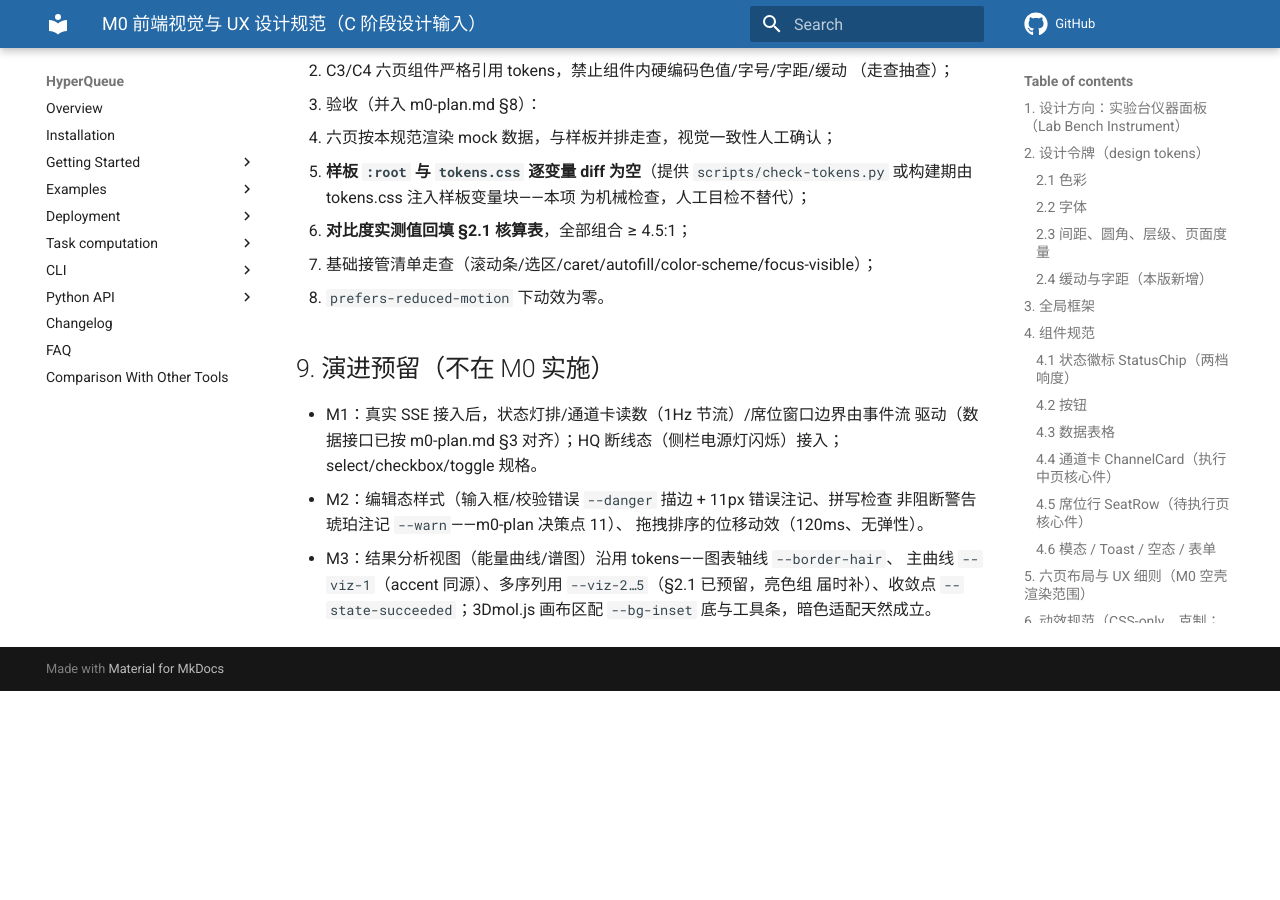
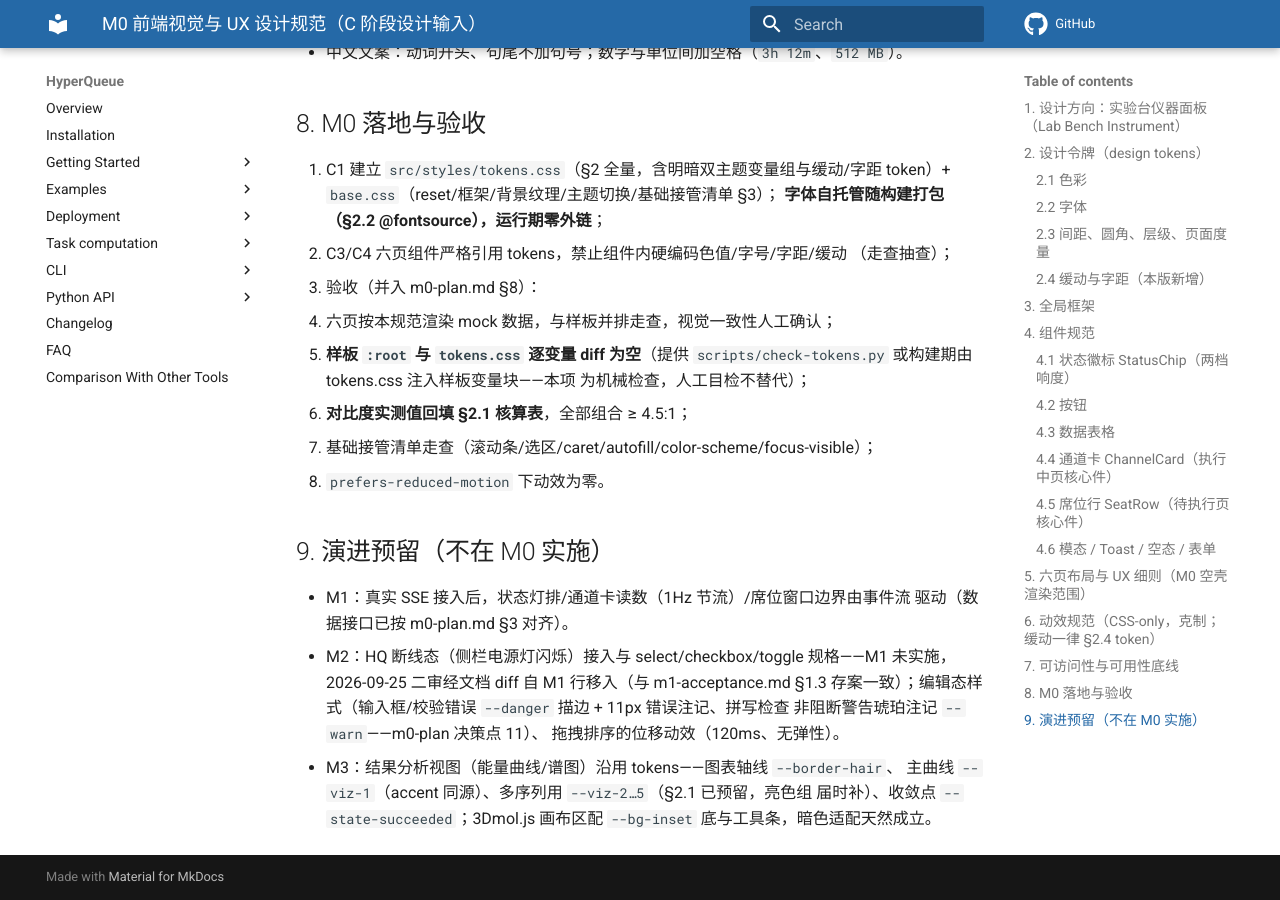
Before and after one commit to baizhancaiji/gauforge, an MkDocs documentation site: the page built from docs/plans/m0-frontend-design.md, in a window 1280 px wide and 900 px high, scrolled down 12369 px. Built offline with MkDocs 1.6.1 and Material for MkDocs 9.7.7, drawn with Linux system fonts in a browser that asks for light colours; comment, search, counter and statistics services are not loaded; the version menu is left out; before the commit the page ends 13060 px from its top, so only the background shows below that; some of the changed text lies outside the part shown.

Commit message:
docs(design): 补录呼吸曲线与已实现动效并将两项 M1 承诺移入 M2
- §2.4 增列呼吸曲线 ease-in-out（仅呼吸类动效），缓动白名单改为两曲线+呼吸曲线
- §6 补录停滞告警呼吸 stallbreathe 1.6s、断线闪烁 pulse 1.2s，running 呼吸行区分状态点 breathe 与通道卡 cardpulse 两实现
- §9/§3/§4.6：HQ 连接状态行真实化与 select/checkbox/toggle 规格移入 M2 行（与 m1-acceptance §1.3 存案一致）
- 二审清单 D-05/D-08（裁决 K3/K5 取建议值）

````diff
--- a/docs/plans/m0-frontend-design.md
+++ b/docs/plans/m0-frontend-design.md
@@ -239,8 +239,9 @@
 --ls-wide:  .14em;  /* 刻度标签：区块 lab、CH 通道号、读数标签、页码、导航英文小字 */
 ```
 
-全站只允许这两个缓动、两档字距；组件内禁止出现其他 `transition-timing` /
-`letter-spacing` 值（§8 走查抽查项）。
+全站只允许以上两条曲线加**呼吸曲线 `ease-in-out`**（CSS 关键字，仅呼吸类
+动效使用，登记见 §6）、两档字距；组件内禁止出现其他缓动值 /
+`transition-timing` / `letter-spacing` 值（§8 走查抽查项）。
 
 ## 3. 全局框架
 
@@ -267,7 +268,8 @@
     --ls-wide)`，当前项左侧 2px 磷光青指示条 + 中文转 500 + 文字转
     `--text-primary`；
   - 底部：HQ 连接状态行（LED 点 + `HQ 已连接`/`HQ 未连接`）——M0 为静态占位
-    （恒「未连接」淡化态，不接事件），M1 接入真实连接态（§9）。
+    （恒「未连接」淡化态，不接事件），真实连接态接入随 M2（§9，2026-09-25
+    二审移项；电源灯颜色已随 SSE 连接态指示）。
 - **顶栏**（56px，`--bg-raised`，下发丝线）：
   - 左：页面中文标题（`--text-lg` 16px、Sans 500）+ 旁边 mono 页码
     `02 / QUEUES`（faint、`--ls-wide`）；
@@ -397,7 +399,7 @@
   （§4.2 同款：内 `--border-strong` + 外 `--accent`）；disabled 保形 40% 不
   透明；label 12.5px + 辅助说明 12.5px faint（原 11px 与混排纪律 1 冲突，
   随 K1 口径统一升至 `--text-sm`；整句提示文字用 secondary）；
-  select/checkbox/toggle M1 补充规格，M0 沿用输入框同款描边体系；设置项生效
+  select/checkbox/toggle 规格随 M2 补充（§9，2026-09-25 二审移项），沿用输入框同款描边体系；设置项生效
   语义用**中性**微型徽标（`即时`/`即时且追溯`/`新任务生效`/`重启生效`，plain
   档，对应 m0-plan §2.2 `effect` 四值枚举）。
 
@@ -425,7 +427,9 @@
 |---|---|---|
 | 视图切换 | 内容区 opacity 0→1 + translateY(6px→0)，160ms `--ease-std` | 导航反馈 |
 | 列表入场 | 行/卡 stagger：每行 delay 18ms（>8 行截断统一入场），220ms `--ease-std` | 一次编排好的加载（全站仅此一处 stagger） |
-| running 呼吸 | 状态点/通道卡发光 opacity 0.65↔1，2.4s ease-in-out | 「通电中」 |
+| running 呼吸 | 状态点 opacity 0.65↔1（`breathe`）；通道卡发光 box-shadow 收敛↔泛光（`cardpulse`），均 2.4s ease-in-out | 「通电中」 |
+| 停滞告警呼吸 | 停滞琥珀灯点 opacity 1↔0.4，1.6s ease-in-out（`stallbreathe`，仅告警中） | 停滞提示（只提示不终止） |
+| 断线闪烁 | 侧栏电源灯 opacity 1↔0.3，1.2s ease-in-out（`pulse`，仅断线态） | 服务失联 |
 | 加载扫描线 | 表格/按钮底部 1px 磷光线往返 1.2s | 数据在途 |
 | hover | 行/按钮 120ms `--ease-std` | 命中反馈 |
 | 行展开/收起 | `grid-template-rows 0fr↔1fr`，160ms `--ease-std`；展开图标随状态旋转 90° | 揭示成员/归因 |
@@ -466,9 +470,10 @@
 ## 9. 演进预留（不在 M0 实施）
 
 - M1：真实 SSE 接入后，状态灯排/通道卡读数（1Hz 节流）/席位窗口边界由事件流
-  驱动（数据接口已按 m0-plan.md §3 对齐）；HQ 断线态（侧栏电源灯闪烁）接入；
-  select/checkbox/toggle 规格。
-- M2：编辑态样式（输入框/校验错误 `--danger` 描边 + 11px 错误注记、拼写检查
+  驱动（数据接口已按 m0-plan.md §3 对齐）。
+- M2：HQ 断线态（侧栏电源灯闪烁）接入与 select/checkbox/toggle 规格——M1
+  未实施，2026-09-25 二审经文档 diff 自 M1 行移入（与 m1-acceptance.md §1.3
+  存案一致）；编辑态样式（输入框/校验错误 `--danger` 描边 + 11px 错误注记、拼写检查
   非阻断警告琥珀注记 `--warn`——m0-plan 决策点 11）、
   拖拽排序的位移动效（120ms、无弹性）。
 - M3：结果分析视图（能量曲线/谱图）沿用 tokens——图表轴线 `--border-hair`、
````
